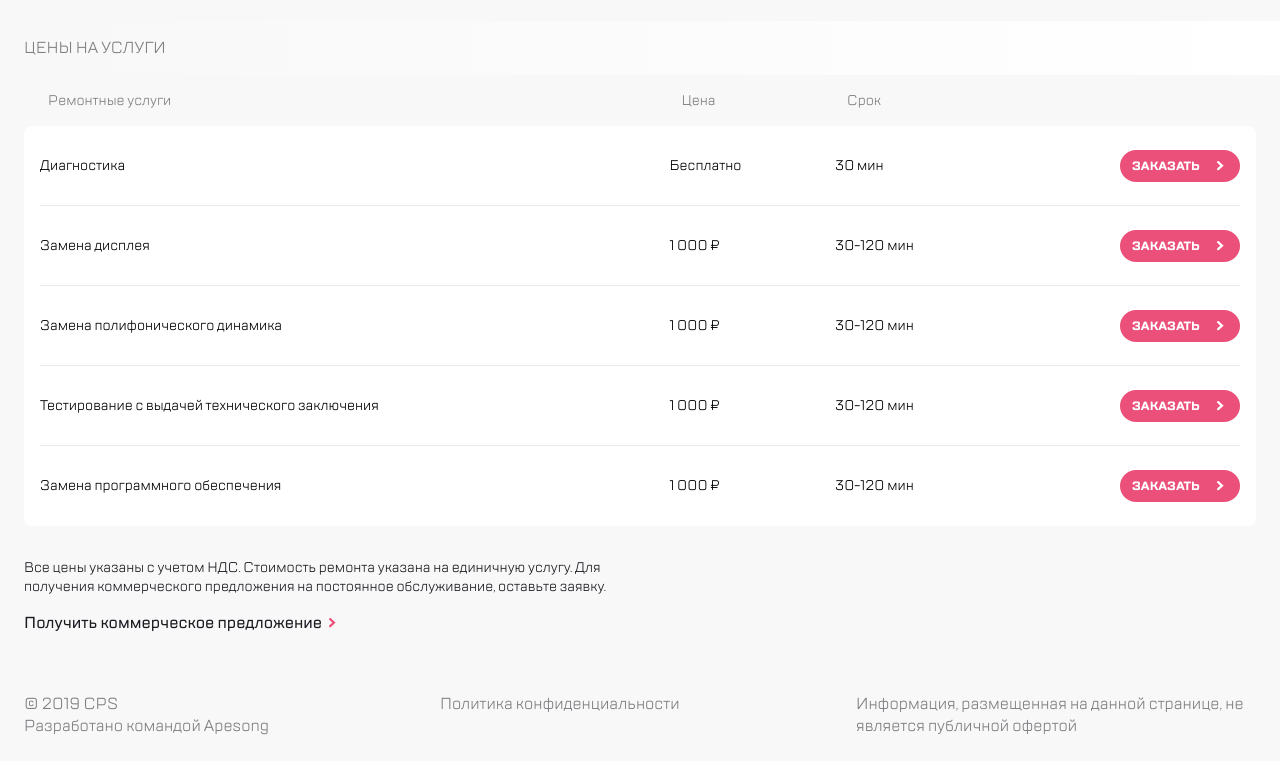
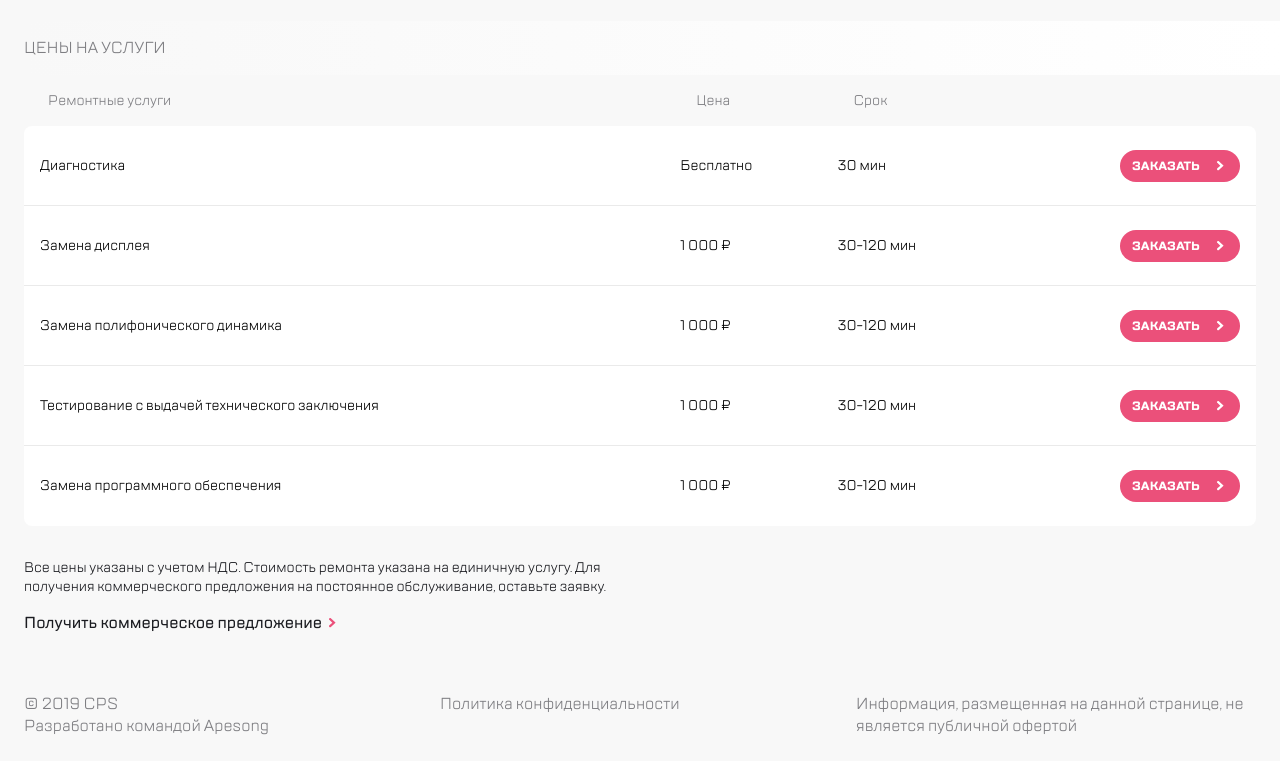
Before and after one commit to art-chen-v/final-web-core-9.6, a website built with webpack: page src/index.html in a window 1280 px wide. Shown: the part 1274-2035 px from the top of the page. Built offline with nearby package versions, Linux system fonts and the light colour scheme; files whose address does not match are found by name.

Commit message:
fix: change table styling because of safari realted bug

```diff
--- a/src/scss/blocks/prices.scss
+++ b/src/scss/blocks/prices.scss
@@ -36,28 +36,24 @@
 
   &__cell {
     position: relative;
-    padding: 24px 12px;
+    padding: 24px 8px;
     background: $color-white;
     font-weight: 400;
     font-size: $font-size-small;
   }
 
-  &__row {
+  &__row td {
     position: relative;
   }
 
-  &__row:not(:last-child)::after {
+  &__row:not(:last-child) td::after {
     content: '';
     position: absolute;
     left: 0;
     right: 0;
     bottom: 0;
     height: 1px;
-    background-image: linear-gradient(to right,
-    transparent $space-sm,
-    $color-divider $space-sm,
-    $color-divider calc(100% - $space-sm),
-    transparent calc(100% - $space-sm));
+    background-color: $color-divider;
     pointer-events: none;
   }
 
```
